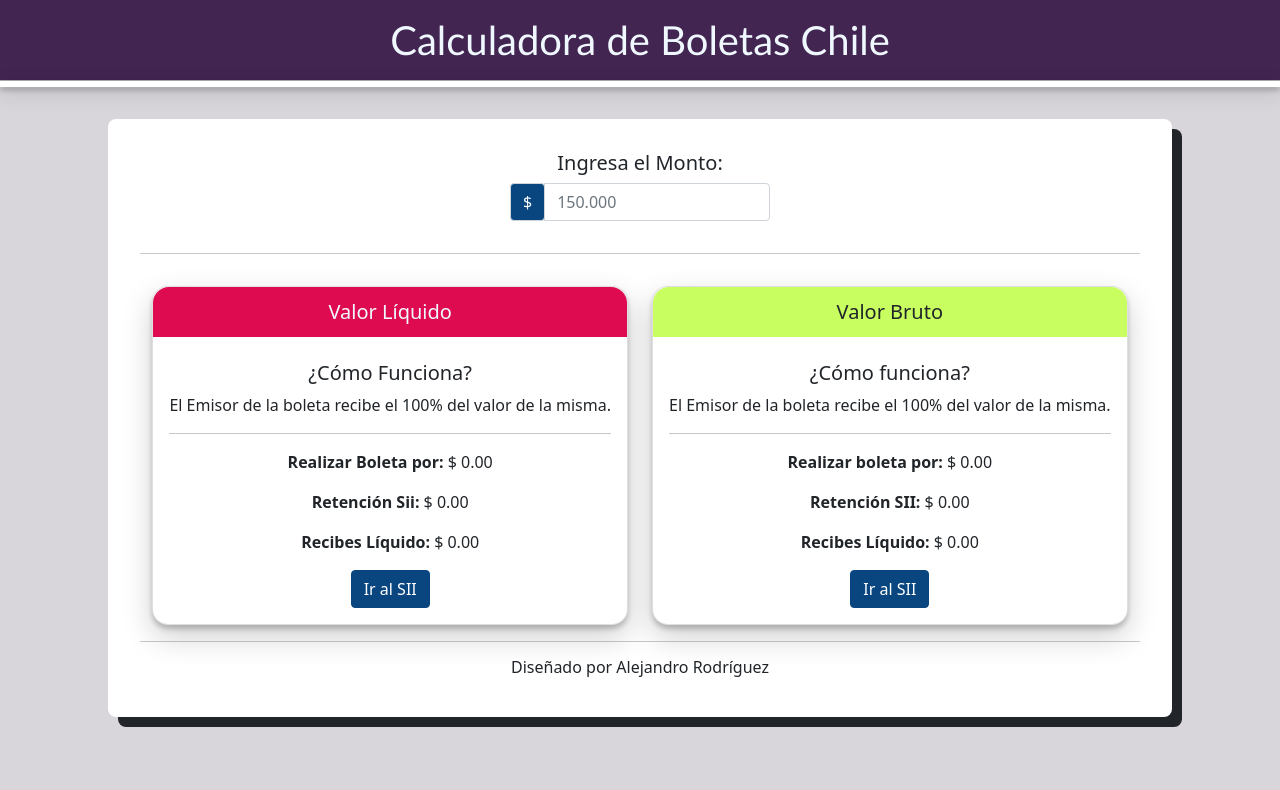
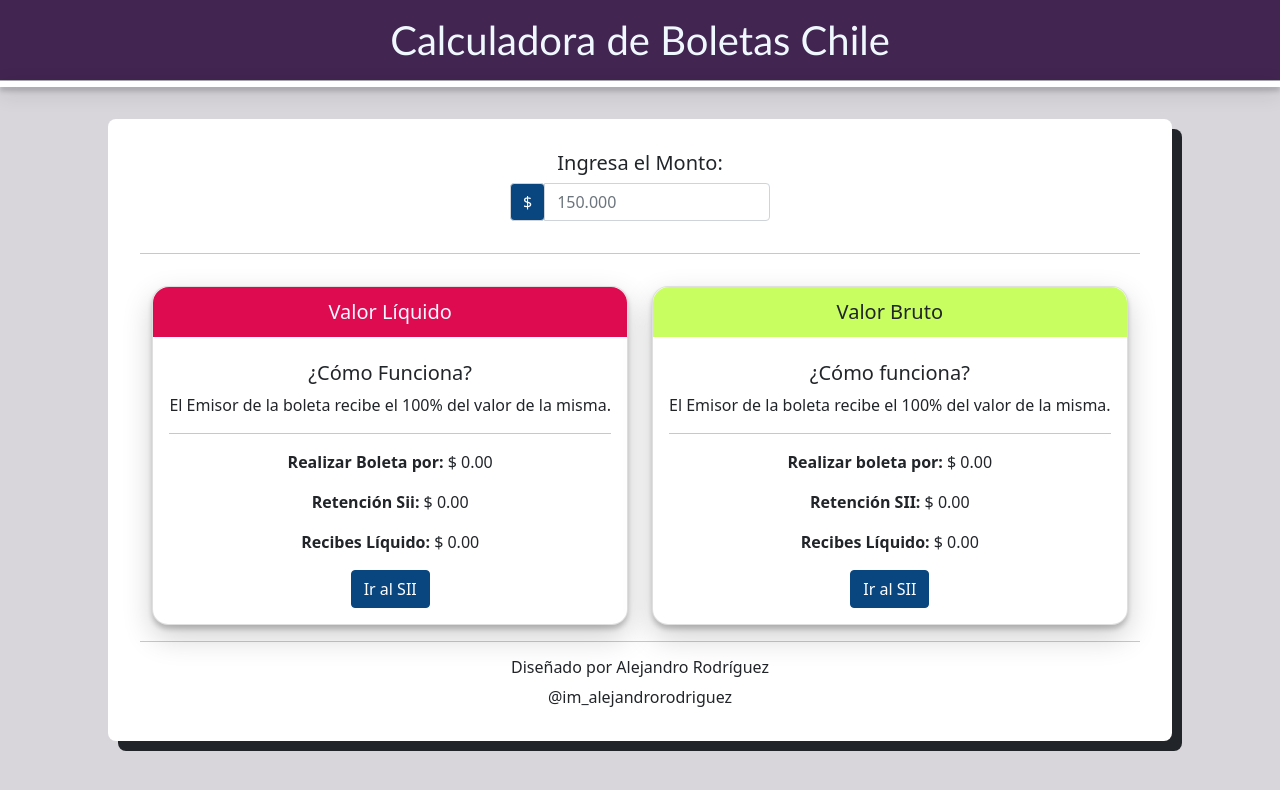
Before and after one commit to aljerr3/calculo-de-boletas-chile, a Svelte app: page / in a window 1280 px wide. Shown: the top 790 px of the page. Built offline with nearby package versions, Linux system fonts and the light colour scheme.

Commit message:
Modificaciones de footer

```diff
--- a/src/components/page.svelte
+++ b/src/components/page.svelte
@@ -6,6 +6,7 @@
   let valLiquid: number = 0;
   let brutus: number = 0;
 
+  //función para convertir valores
   const getValues = (value: number) => {
     valBrutus = value / 0.8775;
     valLiquid = value;
@@ -119,6 +120,7 @@
   </div>
   <hr />
   <h6>Diseñado por Alejandro Rodríguez</h6>
+  <h7>@im_alejandrorodriguez</h7>
 </div>
 
 <style>
```
